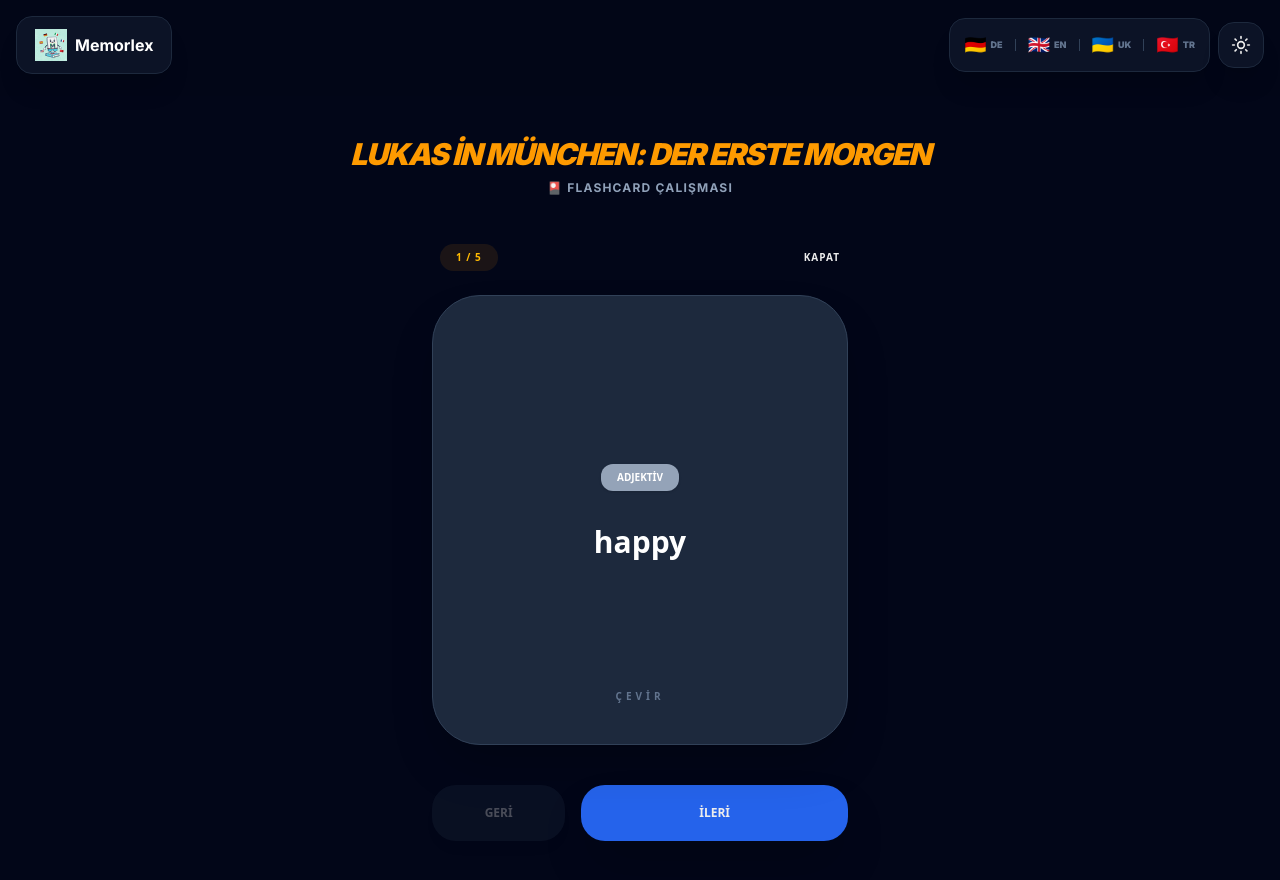
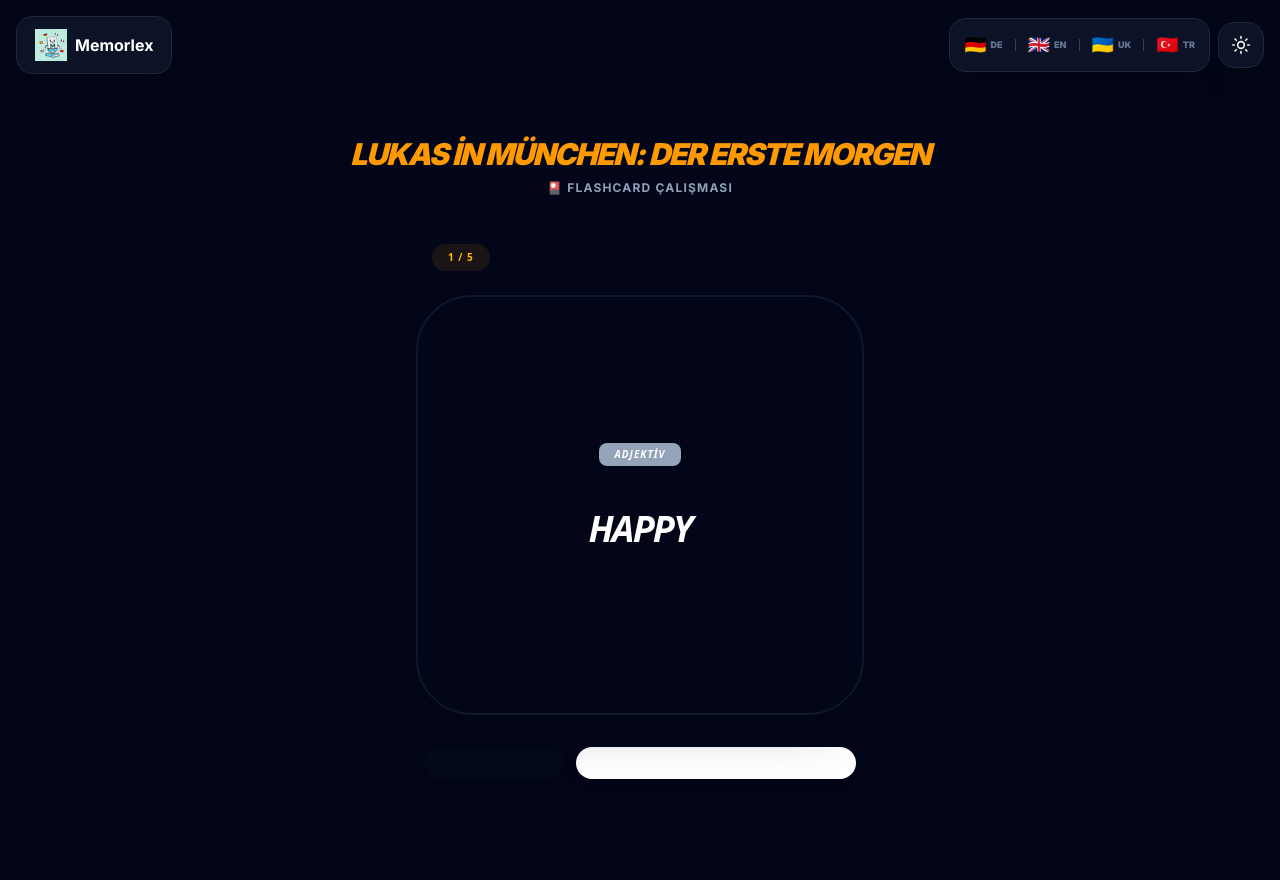
Before and after one commit to barashhelvadzhaoglu/memorlex, a Next.js app: page /en/german/a1/stories/stories001/practice/flashcard in a window 1280 px wide. Both pictures are taken after a click on the button "10". Shown: the top 880 px of the page. Built offline with nearby package versions, Linux system fonts and the light colour scheme.

Commit message:
6 Şubat

```diff
--- a/app/components/ClientFlashcardApp.tsx
+++ b/app/components/ClientFlashcardApp.tsx
@@ -38,11 +38,9 @@ export default function ClientFlashcardApp({ initialWords, lang, subject, dict }
   const [fIdx, setFIdx] = useState(0);
   const [isFlipped, setIsFlipped] = useState(false);
 
-  // DÜZELTME: Başlangıçta tüm kelimeleri kapsayacak şekilde range ayarlandı
   const [range, setRange] = useState({ start: 1, end: initialWords?.length || 0 });
   const [lastRangeSize, setLastRangeSize] = useState(10);
 
-  // initialWords değiştiğinde (yüklendiğinde) range'i tekrar güncelle
   useEffect(() => {
     if (initialWords?.length > 0) {
       setRange({ start: 1, end: initialWords.length });
@@ -87,18 +85,18 @@ export default function ClientFlashcardApp({ initialWords, lang, subject, dict }
   );
 
   return (
-    <div className="max-w-md mx-auto p-4 font-sans min-h-screen">
+    <div className="max-w-4xl mx-auto p-4 font-sans transition-all duration-300">
 
-      {/* 1. SETUP EKRANI */}
+      {/* 1. SETUP EKRANI - Kompakt Boyut */}
       {view === 'setup' && (
-        <div className="p-8 bg-white dark:bg-slate-900 border border-slate-200 dark:border-slate-800 rounded-[40px] shadow-2xl text-center">
-          <h2 className="text-slate-400 font-bold text-[10px] uppercase tracking-[2px] mb-6 italic opacity-70">{subject}</h2>
+        <div className="max-w-sm mx-auto p-8 bg-white dark:bg-slate-900 border border-slate-100 dark:border-white/5 rounded-[32px] md:rounded-[40px] shadow-2xl text-center mt-6">
+          <h2 className="text-slate-400 font-black text-[10px] uppercase tracking-[0.2em] mb-6 italic opacity-70">{subject}</h2>
 
-          <p className="text-slate-500 dark:text-slate-400 text-xs font-bold mb-4 italic">
-            {t.setupLabel || "Çalışmak istediğiniz kelime sayısını seçin"}
+          <p className="text-slate-500 dark:text-slate-400 text-xs font-bold mb-6 italic uppercase tracking-tight">
+            {t.setupLabel}
           </p>
 
-          <div className="flex gap-3 justify-center mb-8">
+          <div className="flex gap-2 justify-center mb-8">
             {[10, 15, 20].map(n => (
               <button
                 key={n}
@@ -106,88 +104,108 @@ export default function ClientFlashcardApp({ initialWords, lang, subject, dict }
                   setRange({ start: 1, end: n });
                   launchFlashcards(1, Math.min(n, initialWords.length));
                 }}
-                className="w-14 h-14 rounded-2xl border-2 border-slate-100 dark:border-slate-700 font-black text-slate-700 dark:text-slate-200 hover:border-amber-500 hover:text-amber-500 transition-all cursor-pointer"
+                className="flex-1 py-3.5 rounded-xl border-2 border-slate-50 dark:border-slate-800 font-black text-slate-600 dark:text-slate-200 hover:border-amber-500 hover:text-amber-500 transition-all cursor-pointer bg-transparent active:scale-95"
               >
                 {n}
               </button>
             ))}
           </div>
 
-          <div className="flex gap-4 justify-center items-center mb-10">
-            <input type="number" value={range.start} onChange={e => setRange({...range, start: Number(e.target.value)})} className="w-20 p-4 bg-slate-50 dark:bg-slate-800 border-none rounded-2xl text-center font-bold text-xl text-slate-900 dark:text-white" />
-            <span className="text-slate-400 font-bold">—</span>
-            <input type="number" value={range.end} onChange={e => setRange({...range, end: Number(e.target.value)})} className="w-20 p-4 bg-slate-50 dark:bg-slate-800 border-none rounded-2xl text-center font-bold text-xl text-slate-900 dark:text-white" />
+          <div className="flex gap-2 justify-center items-center mb-10">
+            <input type="number" value={range.start} onChange={e => setRange({...range, start: Number(e.target.value)})} className="w-20 p-3 bg-slate-50 dark:bg-white/5 border-none rounded-xl text-center font-black text-lg text-slate-900 dark:text-white outline-none focus:ring-2 ring-amber-500/20" />
+            <span className="text-slate-300 font-black">—</span>
+            <input type="number" value={range.end} onChange={e => setRange({...range, end: Number(e.target.value)})} className="w-20 p-3 bg-slate-50 dark:bg-white/5 border-none rounded-xl text-center font-black text-lg text-slate-900 dark:text-white outline-none focus:ring-2 ring-amber-500/20" />
           </div>
 
           <button
             onClick={() => launchFlashcards(range.start, range.end)}
-            style={{ backgroundColor: '#f59e0b' }}
-            className="w-full py-5 rounded-[24px] font-black text-lg shadow-xl uppercase active:scale-95 transition-transform cursor-pointer"
+            className="w-full py-4 bg-amber-500 text-black rounded-2xl font-black text-lg shadow-xl uppercase active:scale-95 transition-transform cursor-pointer italic tracking-tighter"
           >
-            <SafeText color="#ffffff">{t.start || "BAŞLAT"} ({initialWords.length})</SafeText>
+            <SafeText color="#000000">{t.start} ({initialWords.length})</SafeText>
           </button>
         </div>
       )}
 
-      {/* 2. PRACTICE EKRANI */}
+      {/* 2. PRACTICE EKRANI - Kart Boyutu ve Oranı Optimize Edildi */}
       {view === 'practice' && currentSet.length > 0 && (
-        <div className="animate-in fade-in duration-700">
-          <div className="flex justify-between items-center mb-6 px-2">
-            <span className="text-[10px] font-black text-amber-600 dark:text-amber-400 bg-amber-500/10 px-4 py-1.5 rounded-full tracking-widest">
+        <div className="max-w-md mx-auto animate-in fade-in duration-700">
+          <div className="flex justify-between items-center mb-6 px-4">
+            <span className="text-[10px] font-black text-amber-600 dark:text-amber-400 bg-amber-500/10 px-4 py-1.5 rounded-full tracking-widest uppercase">
               {fIdx + 1} / {currentSet.length}
             </span>
-            <button onClick={() => setView('setup')} className="text-[10px] font-black text-slate-400 hover:text-slate-600 dark:hover:text-slate-200 uppercase tracking-widest transition-colors cursor-pointer">
-              {t.close || "KAPAT"}
+            <button onClick={() => setView('setup')} className="text-[10px] font-black text-slate-400 hover:text-red-500 uppercase tracking-widest transition-colors cursor-pointer italic opacity-60">
+              {t.close}
             </button>
           </div>
 
-          <div className="relative h-[450px]" style={{ perspective: '1200px' }}>
-            <div onClick={() => setIsFlipped(!isFlipped)} className="relative w-full h-full transition-all duration-500 cursor-pointer" style={{ transformStyle: 'preserve-3d', transform: isFlipped ? 'rotateY(180deg)' : 'rotateY(0deg)' }}>
-              <div className="absolute inset-0 bg-white dark:bg-slate-800 border border-slate-100 dark:border-slate-700 rounded-[48px] flex flex-col items-center justify-center p-10 text-center shadow-2xl" style={{ backfaceVisibility: 'hidden' }}>
-                <span className="px-4 py-1.5 rounded-xl text-[10px] font-black text-white mb-8 uppercase shadow-sm" style={{ background: fTypeColors[currentSet[fIdx]?.type] || fTypeColors["DEFAULT"] }}>
+          {/* Kartın devasa olmasını engelleyen h-[380px] md:h-[420px] sınırı */}
+          <div className="relative h-[380px] md:h-[420px] w-full" style={{ perspective: '1200px' }}>
+            <div
+              onClick={() => setIsFlipped(!isFlipped)}
+              className="relative w-full h-full transition-all duration-700 cursor-pointer"
+              style={{ transformStyle: 'preserve-3d', transform: isFlipped ? 'rotateY(180deg)' : 'rotateY(0deg)' }}
+            >
+              {/* ÖN YÜZ */}
+              <div className="absolute inset-0 bg-white dark:bg-slate-950 border-2 border-slate-50 dark:border-slate-900 rounded-[40px] md:rounded-[56px] flex flex-col items-center justify-center p-8 text-center shadow-2xl" style={{ backfaceVisibility: 'hidden' }}>
+                <span className="px-4 py-1 rounded-lg text-[10px] font-black text-white mb-10 uppercase italic tracking-widest" style={{ background: fTypeColors[currentSet[fIdx]?.type] || fTypeColors["DEFAULT"] }}>
                   {currentSet[fIdx]?.type}
                 </span>
-                <h2 className="text-3xl font-black mb-4 text-slate-900 dark:text-white leading-tight">{currentSet[fIdx]?.meaning}</h2>
-                <span className="absolute bottom-10 text-[10px] font-black uppercase tracking-[4px] text-slate-300 dark:text-slate-500">
-                   {t.flip || "ÇEVİR"}
-                </span>
+                <h2 className="text-3xl md:text-4xl font-black mb-4 text-slate-900 dark:text-white leading-tight tracking-tighter uppercase italic">{currentSet[fIdx]?.meaning}</h2>
+                <div className="absolute bottom-10 flex flex-col items-center opacity-30">
+                   <span className="text-[9px] font-black uppercase tracking-[0.3em] text-slate-400">
+                      {t.flip}
+                   </span>
+                </div>
               </div>
-              <div className="absolute inset-0 bg-amber-500 rounded-[48px] flex flex-col items-center justify-center p-10 text-center text-white shadow-2xl" style={{ backfaceVisibility: 'hidden', transform: 'rotateY(180deg)' }}>
-                <h2 className="text-4xl font-black italic mb-6 leading-tight tracking-tighter">{currentSet[fIdx]?.term}</h2>
-                <div className="w-12 h-1 bg-white/20 rounded-full mb-6"></div>
-                <p className="text-white/90 italic text-lg leading-relaxed font-medium">{currentSet[fIdx]?.example.replace('***', currentSet[fIdx]?.term)}</p>
+
+              {/* ARKA YÜZ */}
+              <div className="absolute inset-0 bg-amber-500 rounded-[40px] md:rounded-[56px] flex flex-col items-center justify-center p-8 text-center text-black shadow-2xl" style={{ backfaceVisibility: 'hidden', transform: 'rotateY(180deg)' }}>
+                <h2 className="text-4xl md:text-5xl font-black italic mb-6 leading-tight tracking-tighter uppercase">{currentSet[fIdx]?.term}</h2>
+                <div className="w-12 h-1 bg-black/10 rounded-full mb-6"></div>
+                <p className="text-black/80 italic text-base md:text-lg leading-relaxed font-bold px-4">
+                  "{currentSet[fIdx]?.example.replace('***', currentSet[fIdx]?.term)}"
+                </p>
               </div>
             </div>
           </div>
 
-          <div className="flex gap-4 mt-10">
-            <button onClick={(e) => { e.stopPropagation(); setIsFlipped(false); setTimeout(() => setFIdx(fIdx - 1), 150); }} disabled={fIdx === 0} className="flex-1 py-5 rounded-[24px] font-black text-xs uppercase shadow-lg bg-slate-100 dark:bg-slate-800 text-slate-500 disabled:opacity-30 cursor-pointer transition-all active:scale-95">
-              {t.prev || "GERİ"}
+          {/* Butonlar - Mobilde yan yana ve şık */}
+          <div className="flex gap-3 mt-8 px-2">
+            <button
+              onClick={(e) => { e.stopPropagation(); setIsFlipped(false); setTimeout(() => setFIdx(fIdx - 1), 150); }}
+              disabled={fIdx === 0}
+              className="flex-1 py-4 rounded-2xl font-black text-[10px] uppercase shadow-md bg-slate-100 dark:bg-slate-900 text-slate-500 disabled:opacity-20 cursor-pointer transition-all active:scale-95 italic border-none"
+            >
+              {t.prev}
             </button>
-            <button onClick={(e) => { e.stopPropagation(); if (fIdx < currentSet.length - 1) { setIsFlipped(false); setTimeout(() => setFIdx(fIdx + 1), 150); } else setView('summary'); }} style={{ backgroundColor: '#2563eb' }} className="flex-[2] py-5 rounded-[24px] font-black text-xs uppercase shadow-2xl active:scale-95 transition-all cursor-pointer">
-              <SafeText color="#ffffff">{fIdx === currentSet.length - 1 ? (t.finish || "BİTİR") : (t.next || "İLERİ")}</SafeText>
+            <button
+              onClick={(e) => { e.stopPropagation(); if (fIdx < currentSet.length - 1) { setIsFlipped(false); setTimeout(() => setFIdx(fIdx + 1), 150); } else setView('summary'); }}
+              className="flex-[2] py-4 rounded-2xl font-black text-[10px] uppercase shadow-xl bg-slate-900 dark:bg-white text-white dark:text-black active:scale-95 transition-all cursor-pointer italic tracking-widest"
+            >
+              <SafeText color="inherit">{fIdx === currentSet.length - 1 ? t.finish : t.next}</SafeText>
             </button>
           </div>
         </div>
       )}
 
-      {/* 3. SUMMARY EKRANI */}
+      {/* 3. SUMMARY EKRANI - Kompakt ve Temiz */}
       {view === 'summary' && (
-        <div className="text-center bg-white dark:bg-slate-900 p-12 rounded-[48px] border border-slate-100 dark:border-slate-800 shadow-2xl animate-in zoom-in-95">
-          <div className="text-7xl mb-8">🏆</div>
-          <h2 className="text-3xl font-black mb-3 text-slate-900 dark:text-white uppercase italic tracking-tighter">{t.doneTitle || "TEBRİKLER"}</h2>
-          <p className="text-slate-400 mb-10 font-bold italic text-sm">{currentSet.length} {t.doneDesc || "tamamlandı"}</p>
-          <div className="space-y-4">
+        <div className="max-w-xs mx-auto text-center bg-white dark:bg-slate-900 p-10 rounded-[48px] border-2 border-amber-500 shadow-2xl animate-in zoom-in-95 mt-6">
+          <div className="text-6xl mb-6 animate-bounce">🏆</div>
+          <h2 className="text-xl font-black mb-2 text-slate-900 dark:text-white uppercase italic tracking-tighter">{t.doneTitle}</h2>
+          <p className="text-slate-400 mb-8 font-bold italic text-xs tracking-tight">{currentSet.length} {t.doneDesc}</p>
+
+          <div className="space-y-3">
             {range.end < initialWords.length && (
-              <button onClick={handleNextSet} style={{ backgroundColor: '#2563eb' }} className="w-full py-5 rounded-[24px] font-black text-xs uppercase shadow-xl active:scale-95 transition-all cursor-pointer">
-                <SafeText color="#ffffff">{t.nextSet || "SIRADAKİ SET"}</SafeText>
+              <button onClick={handleNextSet} className="w-full py-4 bg-blue-600 text-white rounded-2xl font-black text-[10px] uppercase shadow-lg active:scale-95 transition-all cursor-pointer italic">
+                <SafeText color="#ffffff">{t.nextSet}</SafeText>
               </button>
             )}
-            <button onClick={() => launchFlashcards(range.start, range.end)} style={{ backgroundColor: '#f59e0b' }} className="w-full py-5 rounded-[24px] font-black text-xs uppercase shadow-xl active:scale-95 transition-all cursor-pointer">
-              <SafeText color="#ffffff">{t.retry || "TEKRAR ET"}</SafeText>
+            <button onClick={() => launchFlashcards(range.start, range.end)} className="w-full py-4 bg-amber-500 text-black rounded-2xl font-black text-[10px] uppercase shadow-lg active:scale-95 transition-all cursor-pointer italic">
+              <SafeText color="#000000">{t.retry}</SafeText>
             </button>
-            <button onClick={() => setView('setup')} className="w-full py-5 rounded-[24px] font-black text-xs uppercase bg-slate-50 dark:bg-slate-800 text-slate-500 border border-slate-100 dark:border-slate-700 active:scale-95 transition-all cursor-pointer">
-              {t.goHome || "ANA SAYFAYA DÖN"}
+            <button onClick={() => setView('setup')} className="w-full py-4 rounded-2xl font-black text-[10px] uppercase bg-slate-100 dark:bg-slate-800 text-slate-500 active:scale-95 transition-all cursor-pointer italic border-none">
+              {t.goHome}
             </button>
           </div>
         </div>
```
Also changed, not shown: app/components/ClientVocabularyApp.tsx (+70 -49 lines).
